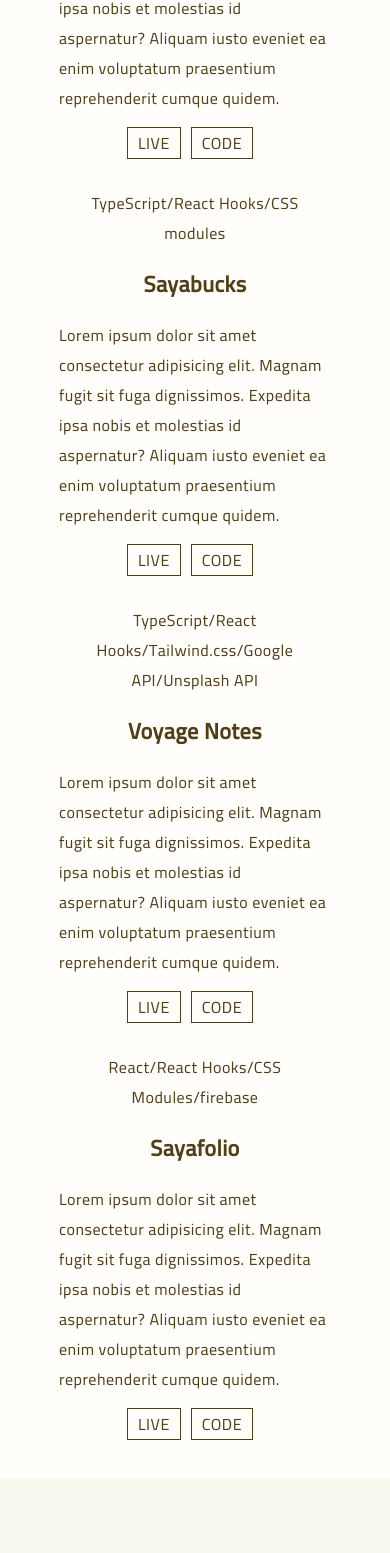
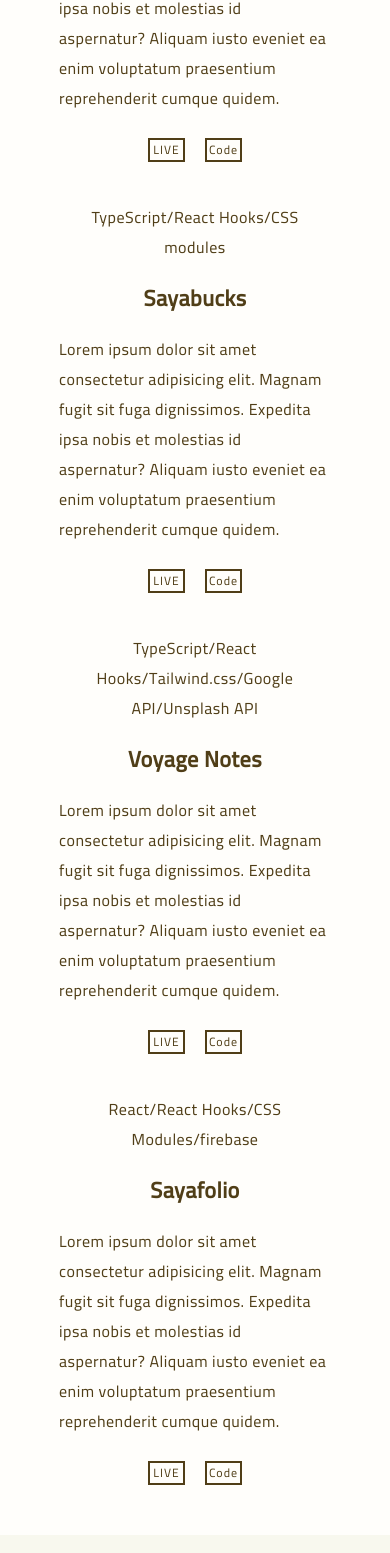
Before and after one commit to saya0118/sayafolio, a React (Create React App) app: page / in a window 390 px wide. Shown: the part 3014-4567 px from the top of the page. Built offline with nearby package versions, Linux system fonts and the light colour scheme; a web font is replaced by a local one.

Commit message:
imported button component

```diff
--- a/src/component/Header/Header.jsx
+++ b/src/component/Header/Header.jsx
@@ -102,7 +102,7 @@ export const Header = () => {
           </p>
           <div className={styles["mobile-centre"]}>
             <Social />
-            <Button text="Resume"/>
+            <Button size="normal" text="Resume" href="#"/>
           </div>
           <div className={styles["gif-container"]}>
             <img
--- a/src/component/Profile/Profile.jsx
+++ b/src/component/Profile/Profile.jsx
@@ -13,14 +13,20 @@ export const Profile = () => {
         <div className={styles.image}>
           <img
             src={ProfileImage}
-            className={styles["profile-image"]}
+            className={
+              darkMode ? styles["profile-dark"] : styles["profile-light"]
+            }
             alt="profile image"
           />
         </div>
         <div className={styles["profile-text"]}>
-          <h1 className={`${styles["title"]} ${darkMode
-                  ? styles["title-name-dark"]
-                  :''}`}>About me</h1>
+          <h1
+            className={`${styles["title"]} ${
+              darkMode ? styles["title-name-dark"] : ""
+            }`}
+          >
+            About me
+          </h1>
           <p className={styles["profile-description"]}>
             Hi! I'm Saya.
             <br />
@@ -37,9 +43,9 @@ export const Profile = () => {
             it good timing to change my career and jump into the unknown world?"
             That's how I started to get in the world of programming.
           </p>
-          <div className={styles['profile-mobile']}>
+          <div className={styles["profile-mobile"]}>
             <Social />
-            <Button text="Resume"/>
+            <Button size="normal" text="Resume" href="#" />
           </div>
         </div>
       </div>
--- a/src/component/Profile/Profile.module.css
+++ b/src/component/Profile/Profile.module.css
@@ -19,8 +19,12 @@
   text-align: center;
 }
 
-.profile-image {
+.profile-light {
   box-shadow: -20px 20px 3px var(--main-color-yellow);
+}
+
+.profile-dark {
+  box-shadow: 0 0 20px rgb(255, 255, 255), 0 0 10px rgb(255, 255, 255), 0 0 10px rgb(231, 216, 165), 0 0 60px rgb(228, 224, 192);
 }
 
 .profile-text {
@@ -83,9 +87,13 @@
 }
 
 @media screen and (min-width: 767px) and (max-width: 930px) {
-  .profile-image {
+  .profile-light {
     width: 80%;
     box-shadow: -20px 20px 3px var(--main-color-yellow);
+  }
+
+  .profile-dark{
+    width: 80%;
   }
 
   .container {
@@ -117,11 +125,16 @@
     display: initial;
   }
 
-  .profile-image {
+  .profile-light {
     margin-bottom: 20px;
     width: 200px;
     height: auto;
     box-shadow: -20px 20px 3px var(--main-color-yellow);
+  }
+
+  .profile-dark{
+    margin-bottom: 20px;
+    width: 70%;
   }
 
   .profile-text {
--- a/src/component/Work/Work.jsx
+++ b/src/component/Work/Work.jsx
@@ -1,5 +1,6 @@
 import React, { useEffect, useState } from "react";
 import styles from "./Work.module.css";
+import { Button } from "../Button";
 import { useColor } from "../Context/Context";
 
 export const Work = () => {
@@ -53,22 +54,8 @@ export const Work = () => {
                 reprehenderit cumque quidem.
               </p>
               <div className={styles["link-container"]}>
-                <a
-                  href=""
-                  className={`${styles["project-link"]} ${
-                    darkMode ? styles["dark-link"] : styles["light-link"]
-                  }`}
-                >
-                  LIVE
-                </a>
-                <a
-                  href=""
-                  className={`${styles["project-link"]} ${
-                    darkMode ? styles["dark-link"] : styles["light-link"]
-                  }`}
-                >
-                  CODE
-                </a>
+                <Button size="small" text="LIVE" href="#"/>
+                <Button size="small" text="Code" href="#"/>
               </div>
             </div>
           </li>
@@ -92,22 +79,8 @@ export const Work = () => {
                 reprehenderit cumque quidem.
               </p>
               <div className={styles["link-container"]}>
-                <a
-                  href=""
-                  className={`${styles["project-link"]} ${
-                    darkMode ? styles["dark-link"] : styles["light-link"]
-                  }`}
-                >
-                  LIVE
-                </a>
-                <a
-                  href=""
-                  className={`${styles["project-link"]} ${
-                    darkMode ? styles["dark-link"] : styles["light-link"]
-                  }`}
-                >
-                  CODE
-                </a>
+              <Button size="small" text="LIVE" href="#"/>
+                <Button size="small" text="Code" href="#"/>
               </div>
             </div>
           </li>
@@ -131,22 +104,8 @@ export const Work = () => {
                 reprehenderit cumque quidem.
               </p>
               <div className={styles["link-container"]}>
-                <a
-                  href=""
-                  className={`${styles["project-link"]} ${
-                    darkMode ? styles["dark-link"] : styles["light-link"]
-                  }`}
-                >
-                  LIVE
-                </a>
-                <a
-                  href=""
-                  className={`${styles["project-link"]} ${
-                    darkMode ? styles["dark-link"] : styles["light-link"]
-                  }`}
-                >
-                  CODE
-                </a>
+              <Button size="small" text="LIVE" href="#"/>
+                <Button size="small" text="Code" href="#"/>
               </div>
             </div>
           </li>
@@ -170,22 +129,8 @@ export const Work = () => {
                 reprehenderit cumque quidem.
               </p>
               <div className={styles["link-container"]}>
-                <a
-                  href=""
-                  className={`${styles["project-link"]} ${
-                    darkMode ? styles["dark-link"] : styles["light-link"]
-                  }`}
-                >
-                  LIVE
-                </a>
-                <a
-                  href=""
-                  className={`${styles["project-link"]} ${
-                    darkMode ? styles["dark-link"] : styles["light-link"]
-                  }`}
-                >
-                  CODE
-                </a>
+              <Button size="small" text="LIVE" href="#"/>
+                <Button size="small" text="Code" href="#"/>
               </div>
             </div>
           </li>
--- a/src/component/Work/Work.module.css
+++ b/src/component/Work/Work.module.css
@@ -71,6 +71,11 @@
   flex-direction: row-reverse;
 }
 
+.link-container {
+  display: flex;
+  gap: 20px;
+}
+
 .animate-even {
   animation: animEven 2s;
 }
@@ -132,17 +137,6 @@
   margin-right: 10px;
 }
 
-.dark-link{
-
-}
-
-.light-link{
-  color: var(--main-color-charcoal);
-  text-decoration: none;
-  border: 1px solid var(--main-color-charcoal);
-  padding: 0 10px;
-}
-
 @media screen and (min-width: 601px) and (max-width: 930px) {
   .work-container {
     padding: 40px 0;
@@ -155,13 +149,11 @@
   }
 
   .project-language {
-    text-align: center;
     font-size: var(--font-size-sm);
     margin-bottom: 15px;
   }
 
   .project-description {
-    text-align: center;
     font-size: var(--font-size-ty);
   }
 
@@ -225,7 +217,7 @@
   }
 
   .link-container {
-    text-align: center;
+    justify-content: center;
   }
 
   .project-link {
```
